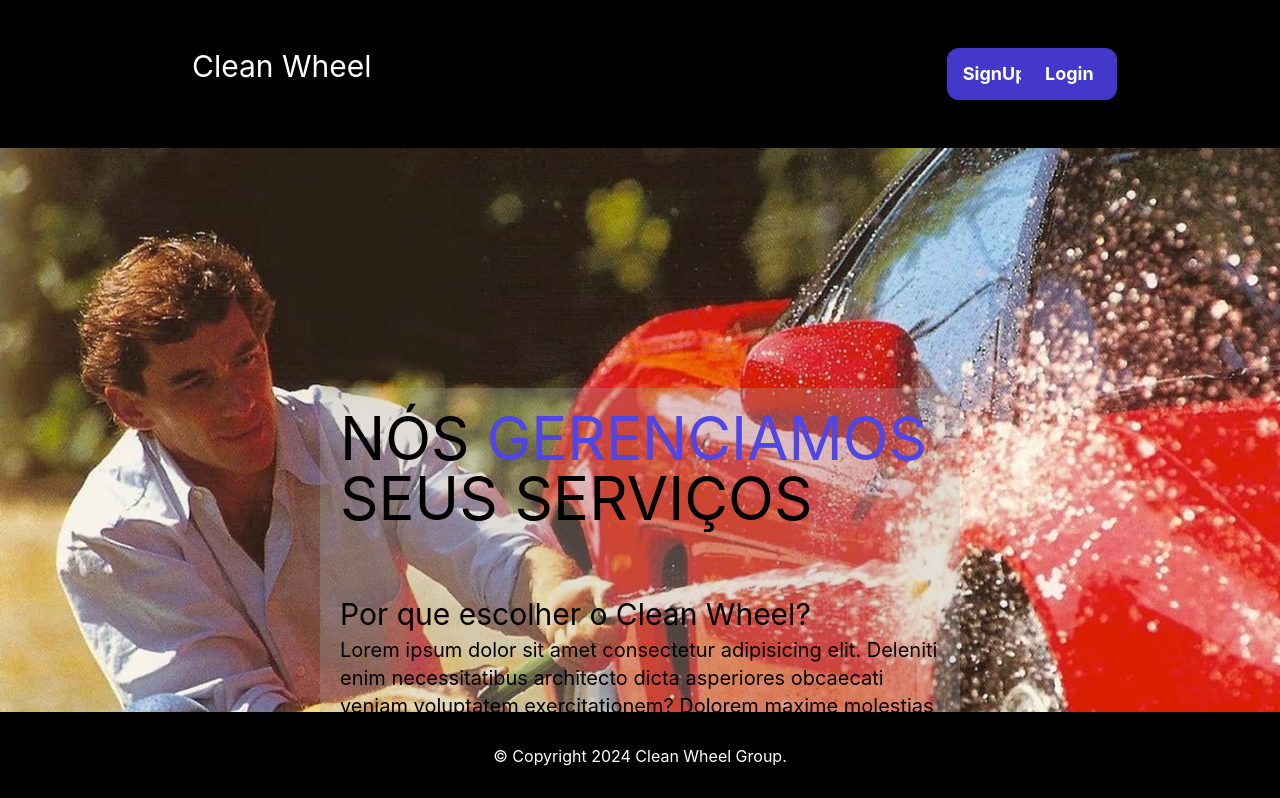
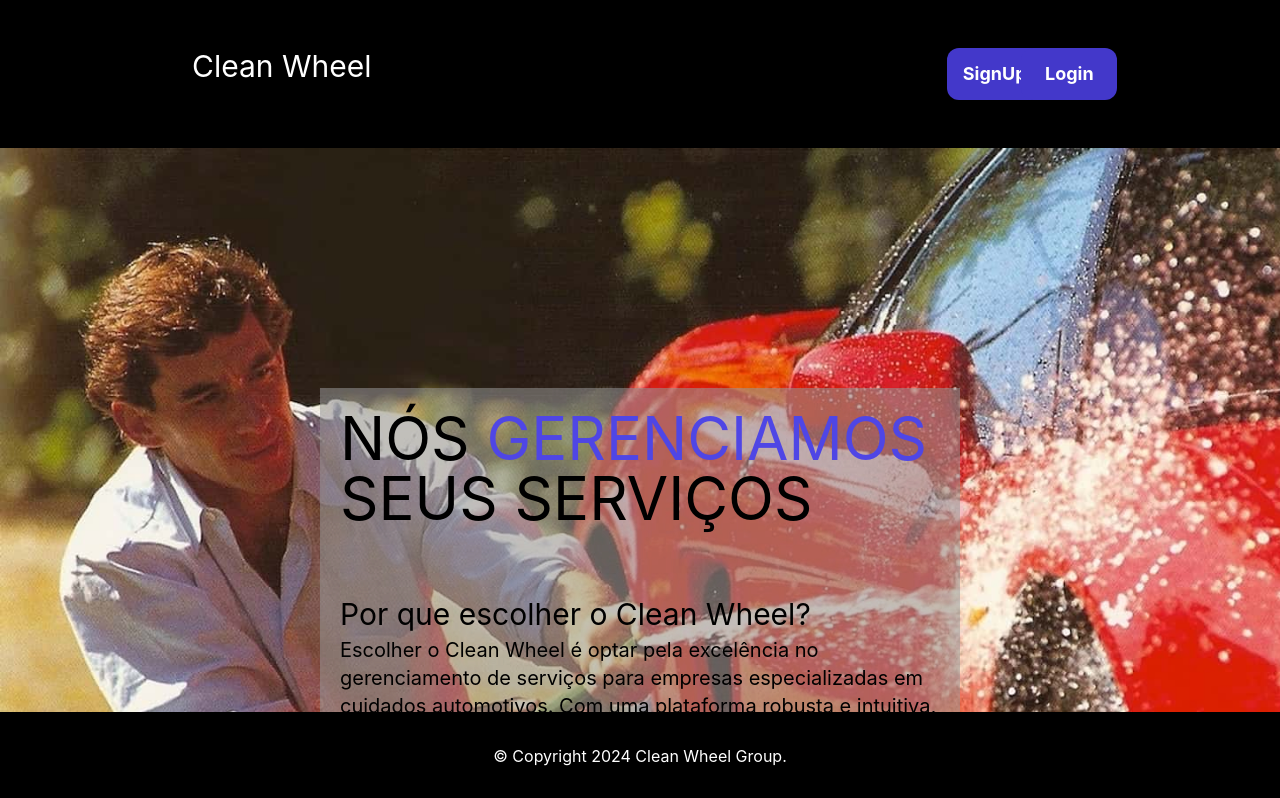
Before and after one commit to Schlup/CleanWheels, a React (Create React App) app in the folder client/: page / in a window 1280 px wide. Shown: the top 798 px of the page. Built offline with nearby package versions, Linux system fonts and the light colour scheme; no server answers.

Commit message:
style(LandingPage): text changed

```diff
--- a/client/src/pages/user/LandingPage.jsx
+++ b/client/src/pages/user/LandingPage.jsx
@@ -20,17 +20,21 @@ function LandingPage() {
           className="col-span-6 px-80 py-60 absolute bg-cover w-fit"
           style={{ backgroundImage: `url(${landingPageImage})` }}
         >
-          <div className="backdrop-opacity-10 backdrop-invert bg-white/10">
+          <div className="backdrop-opacity-25 backdrop-invert bg-white/10">
             <h1 className="p-5 text-6xl">
               NÓS <span className="text-indigo-600">GERENCIAMOS</span> SEUS
               SERVIÇOS
             </h1>
-            <h2 className="mt-12 px-5 text-3xl">Por que escolher o Clean Wheel?</h2>
+            <h2 className="mt-12 px-5 text-3xl">
+              Por que escolher o Clean Wheel?
+            </h2>
             <p className="px-5 py-1 text-xl ">
-              Lorem ipsum dolor sit amet consectetur adipisicing elit. Deleniti
-              enim necessitatibus architecto dicta asperiores obcaecati veniam
-              voluptatem exercitationem? Dolorem maxime molestias delectus,
-              officia a pariatur quis cum ipsam non id.
+              Escolher o Clean Wheel é optar pela excelência no gerenciamento de
+              serviços para empresas especializadas em cuidados automotivos. Com
+              uma plataforma robusta e intuitiva, o Clean Wheel simplifica a
+              gestão de lavação, polimento, envelopamento, revisão, manutenção,
+              funilaria e pintura, proporcionando eficiência e controle total
+              das operações.
             </p>
           </div>
           <button className="bg-indigo-700 hover:bg-indigo-950 py-2 px-12 text-white rounded-xl mt-4">
```
